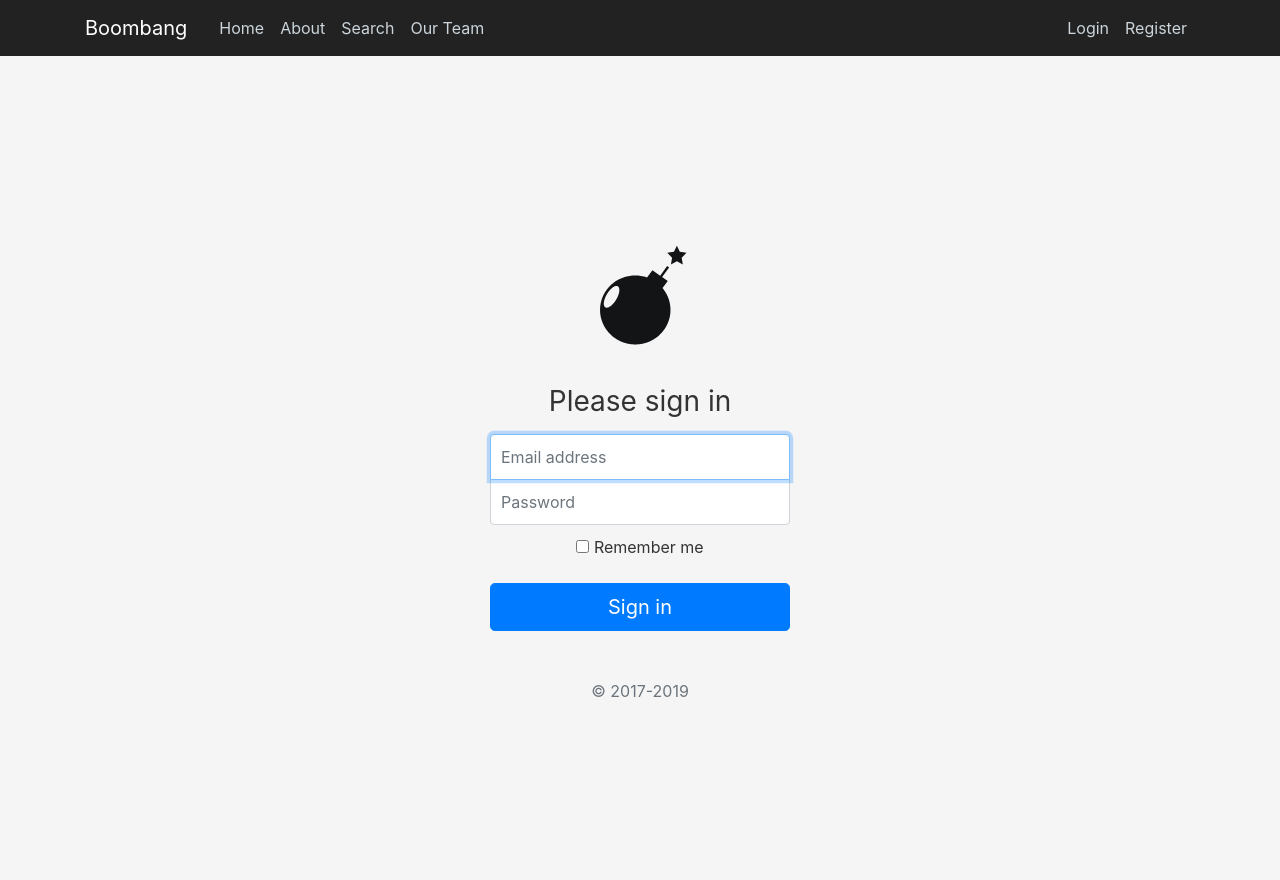
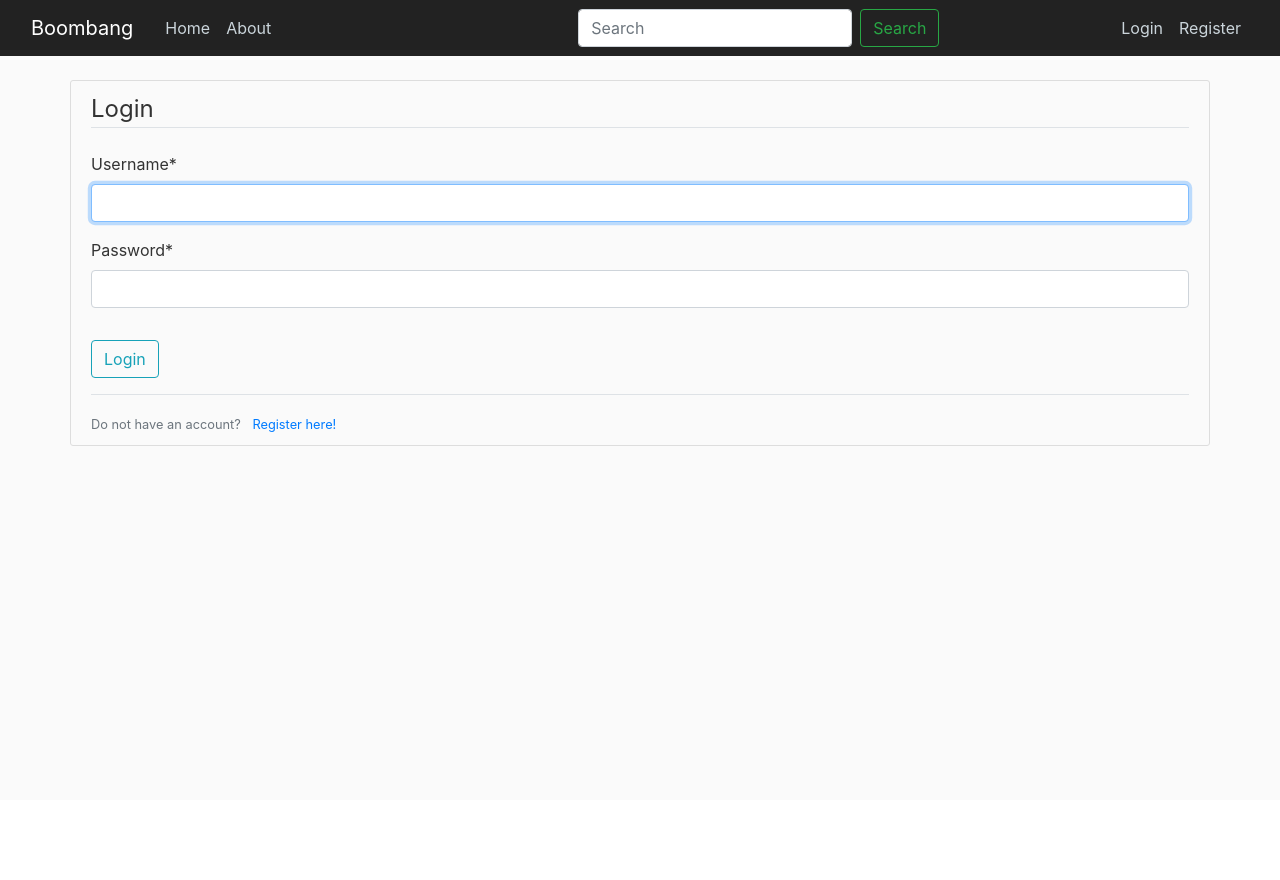
Before and after one commit to pspfromuy/bitMain, a Django app: page /login/ in a window 1280 px wide. After the commit the page ends 446 px from the top, so only its background shows below. Run offline with Django 3.2, Linux system fonts and the light colour scheme; some libraries are stand-ins or nearby versions.

Commit message:
Perfil de usuario, Login, Logout, Registración en BD, Control de acceso a perfil y no se que más

```diff
--- a/bit/settings.py
+++ b/bit/settings.py
@@ -33,6 +33,7 @@ ALLOWED_HOSTS = []
 INSTALLED_APPS = [
 	'users.apps.UsersConfig',
     'blog.apps.BlogConfig',
+    'crispy_forms',
     'django.contrib.admin',
     'django.contrib.auth',
     'django.contrib.contenttypes',
@@ -120,3 +121,8 @@ USE_TZ = True
 # https://docs.djangoproject.com/en/2.1/howto/static-files/
 
 STATIC_URL = '/static/'
+
+CRISPY_TEMPLATE_PACK = 'bootstrap4'
+
+LOGIN_REDIRECT_URL = 'blog-home'
+LOGIN_URL = 'users-login'
--- a/bit/urls.py
+++ b/bit/urls.py
@@ -16,11 +16,9 @@ Including another URLconf
 from django.contrib import admin
 from django.urls import path, include
 
-
-
-
 urlpatterns = [
     path('admin/', admin.site.urls),
     path('', include('blog.urls')),
 	path('', include('users.urls')),
+
 ]
--- a/blog/static/blog/main.css
+++ b/blog/static/blog/main.css
@@ -28,57 +28,10 @@ ul {
   font-weight: 500;
 }
 
-.content-section {
-  background: #ffffff;
+.container {
+  background: #fafafa;
   padding: 10px 20px;
   border: 1px solid #dddddd;
   border-radius: 3px;
   margin-bottom: 20px;
 }
-
-.article-title {
-  color: #444444;
-}
-
-a.article-title:hover {
-  color: #428bca;
-  text-decoration: none;
-}
-
-.article-content {
-  white-space: pre-line;
-}
-
-.article-img {
-  height: 65px;
-  width: 65px;
-  margin-right: 16px;
-}
-
-.article-metadata {
-  padding-bottom: 1px;
-  margin-bottom: 4px;
-  border-bottom: 1px solid #e3e3e3
-}
-
-.article-metadata a:hover {
-  color: #333;
-  text-decoration: none;
-}
-
-.article-svg {
-  width: 25px;
-  height: 25px;
-  vertical-align: middle;
-}
-
-.account-img {
-  height: 125px;
-  width: 125px;
-  margin-right: 20px;
-  margin-bottom: 16px;
-}
-
-.account-heading {
-  font-size: 2.5rem;
-}
--- a/blog/static/users/login.css
+++ /dev/null
@@ -1,44 +0,0 @@
-html,
-body {
-  height: 100%;
-}
-
-body {
-  display: -ms-flexbox;
-  display: flex;
-  -ms-flex-align: center;
-  align-items: center;
-  padding-top: 40px;
-  padding-bottom: 40px;
-  background-color: #f5f5f5;
-}
-
-.form-signin {
-  width: 100%;
-  max-width: 330px;
-  padding: 15px;
-  margin: auto;
-}
-.form-signin .checkbox {
-  font-weight: 400;
-}
-.form-signin .form-control {
-  position: relative;
-  box-sizing: border-box;
-  height: auto;
-  padding: 10px;
-  font-size: 16px;
-}
-.form-signin .form-control:focus {
-  z-index: 2;
-}
-.form-signin input[type="email"] {
-  margin-bottom: -1px;
-  border-bottom-right-radius: 0;
-  border-bottom-left-radius: 0;
-}
-.form-signin input[type="password"] {
-  margin-bottom: 10px;
-  border-top-left-radius: 0;
-  border-top-right-radius: 0;
-}
--- a/blog/templates/blog/home.html
+++ b/blog/templates/blog/home.html
@@ -155,8 +155,6 @@
     </div>
   </div>
 
-
-
 <footer class="text-muted">
   <div class="container">
     <p class="float-right">
@@ -164,4 +162,5 @@
     </p>
   </div>
 </footer>
+
 {% endblock %}
--- a/blog/templates/blog/main.html
+++ b/blog/templates/blog/main.html
@@ -16,29 +16,59 @@
 <body>
 	<header class="site-header">
 	  <nav class="navbar navbar-expand-md navbar-dark bg-steel fixed-top">
-	    <div class="container">
+	    <div class="container-fluid">
 	      <a class="navbar-brand mr-4" href="{% url 'blog-home' %}">Boombang</a>
-	      <button class="navbar-toggler" type="button" data-toggle="collapse" data-target="#navbarToggle" aria-controls="navbarToggle" aria-expanded="false" aria-label="Toggle navigation">
-	      <span class="navbar-toggler-icon"></span>
-	      </button>
-	      <div class="collapse navbar-collapse" id="navbarToggle">
-	        <div class="navbar-nav mr-auto">
-	          <a class="nav-item nav-link" href="{% url 'blog-home' %}">Home</a>
-						<a class="nav-item nav-link" href="{% url 'blog-about' %}">About</a>
-						<a class="nav-item nav-link" href="{% url 'blog-search' %}">Search</a>
-	          <a class="nav-item nav-link" href="#">Our Team</a>
-					</div>
+
+	        <div class="col-4 navbar-nav mr-auto">
+	          	<a class="nav-item nav-link" href="{% url 'blog-home' %}">Home</a>
+				<a class="nav-item nav-link" href="{% url 'blog-about' %}">About</a>
+				<!--<a class="nav-item nav-link" href="{% url 'blog-search' %}">Search</a>-->
+			</div>
+
+			<div class="col">
+				<form class="form-inline my-2 my-lg-0" action="/search/" method="POST">
+     				<input class="form-control mr-sm-2" id="video_name" type="text" name="video_name" placeholder="Search" aria-label="Search">
+      				<button class="btn btn-outline-success my-2 my-sm-0" type="submit" value="OK">Search</button>
+    			</form>
+    			{% if videos %}
+    				<ul class="list-group">
+        				{% for video in videos %}
+        					<li class="list-group-item">
+            					<p>{{video.snippet.title}}</p>
+            					<iframe width="373" height="210" src="https://www.youtube.com/embed/{{video.id.videoId}}" frameborder="0" allow="accelerometer; autoplay; encrypted-media; gyroscope; picture-in-picture" allowfullscreen></iframe>
+            					<!-- <img src="{{video.snippet.thumbnails.medium.url}}"> -->
+            					<!-- <a href="https://www.youtube.com/watch?v={{video.id.videoId}}" class="button">Go To Video</a> -->
+        					</li>
+        				{% endfor %}
+    				</ul>
+				{% endif %}
+			</div>
+
 	        <!-- Navbar Right Side -->
 	        <div class="navbar-nav">
-	          <a class="nav-item nav-link" href="{% url 'users-login' %}">Login</a>
-	          <a class="nav-item nav-link" href="{% url 'users-register' %}">Register</a>
+	        	{% if user.is_authenticated %}
+	        	<a class="nav-item nav-link" href="{% url 'users-profile' %}">Profile</a>
+	        	<a class="nav-item nav-link" href="{% url 'users-logout' %}">Logout</a>
+	        	{% else %}
+	        	<a class="nav-item nav-link" href="{% url 'users-login' %}">Login</a>
+	        	<a class="nav-item nav-link" href="{% url 'users-register' %}">Register</a>
+	        	{% endif %}
 	        </div>
-	      </div>
+
+
 	    </div>
 	  </nav>
 	</header>
 
+
 	<main role="main" class="container">
+		{% if messages %}
+			{% for message in messages %}
+				<div class="alert alert-{{ message.tags }}">
+				{{ message }}
+				</div>
+			{% endfor %}
+		{% endif %}
 
 		      {% block content %}
 		      {% endblock %}
@@ -52,4 +82,5 @@
     <script src="https://maxcdn.bootstrapcdn.com/bootstrap/4.0.0/js/bootstrap.min.js" integrity="sha384-JZR6Spejh4U02d8jOt6vLEHfe/JQGiRRSQQxSfFWpi1MquVdAyjUar5+76PVCmYl" crossorigin="anonymous"></script>
 
 </body>
+
 </html>
--- a/users/templates/users/login.html
+++ b/users/templates/users/login.html
@@ -1,22 +1,23 @@
 {% extends "blog/main.html" %}
+{% load crispy_forms_tags %}
 {% block content %}
-{% load static %}
-<link rel="stylesheet" type="text/css" href="{% static 'users/login.css' %}">
-<body class="text-center">
-    <form class="form-signin">
-  <img class="mb-4" src="{% static 'img/boombang.svg' %}" alt="" width="120" height="120">
-  <h1 class="h3 mb-3 font-weight-normal">Please sign in</h1>
-  <label for="inputEmail" class="sr-only">Email address</label>
-  <input type="email" id="inputEmail" class="form-control" placeholder="Email address" required autofocus>
-  <label for="inputPassword" class="sr-only">Password</label>
-  <input type="password" id="inputPassword" class="form-control" placeholder="Password" required>
-  <div class="checkbox mb-3">
-    <label>
-      <input type="checkbox" value="remember-me"> Remember me
-    </label>
-  </div>
-  <button class="btn btn-lg btn-primary btn-block" type="submit">Sign in</button>
-  <p class="mt-5 mb-3 text-muted">&copy; 2017-2019</p>
-</form>
-</body>
+
+	<div class="content-section">
+		<form method="POST">
+			{%  csrf_token %} <!-- <<< Protección contra ataques -->
+			<fieldset class="form-group">
+				<legend class="border-bottom mb-4">Login</legend>
+				{{ form|crispy }}
+			</fieldset>
+			<div class="form-group">
+				<button class="btn btn-outline-info" type="submit">Login</button>
+			</div>
+		</form>
+		<div class="border-top pt-3">
+			<small class="text-muted">
+				Do not have an account? <a class="ml-2" href="{% url 'users-register' %}">Register here!</a>
+			</small>
+		</div>
+
+	</div>
 {% endblock %}
--- a/users/urls.py
+++ b/users/urls.py
@@ -1,7 +1,10 @@
 from django.urls import path
+from django.contrib.auth import views as auth_views
 from . import views
 
 urlpatterns = [
     path('register/', views.register, name="users-register"),
-    path('login/', views.login, name="users-login"),
+    path('login/', auth_views.LoginView.as_view(template_name='users/login.html'), name='users-login'),
+    path('logout/', auth_views.LogoutView.as_view(template_name='users/logout.html'), name='users-logout'),
+    path('profile/', views.profile, name='users-profile'),
 ]
--- a/users/views.py
+++ b/users/views.py
@@ -1,10 +1,22 @@
-from django.shortcuts import render
-from django.contrib.auth.forms import UserCreationForm
+from django.shortcuts import render, redirect
+from django.contrib import messages
+from django.contrib.auth.decorators import login_required
+from .forms import UserRegisterForm
 
-# Create your views here.
-def register(request):
-	form = UserCreationForm()
+
+def register(request): #Formulario para la registración de usuarios
+	if request.method == 'POST':
+		form = UserRegisterForm(request.POST)
+		if form.is_valid():
+			form.save()
+			username = form.cleaned_data.get('username')
+			messages.success(request, f'Cuenta creada exitosamente para {username}!')
+			return redirect('users-login')
+	else:
+		form = UserRegisterForm()
 	return render(request, 'users/register.html', {'form': form})
 
-def login(request):
-	return render(request, 'users/login.html')
+
+@login_required
+def profile(request):
+	return render(request, 'users/profile.html')
```
Also changed, not shown: users/forms.py (added, +11 -0 lines), users/templates/users/logout.html (added, +9 -0 lines), users/templates/users/profile.html (added, +7 -0 lines), users/templates/users/register.html (+12 -2 lines), db.sqlite3.
